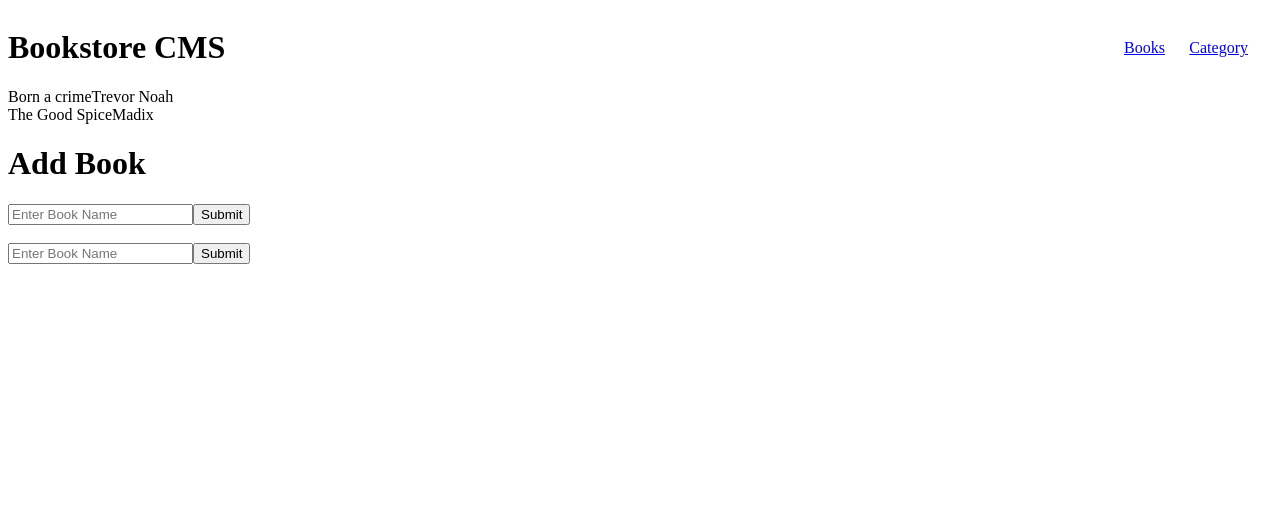
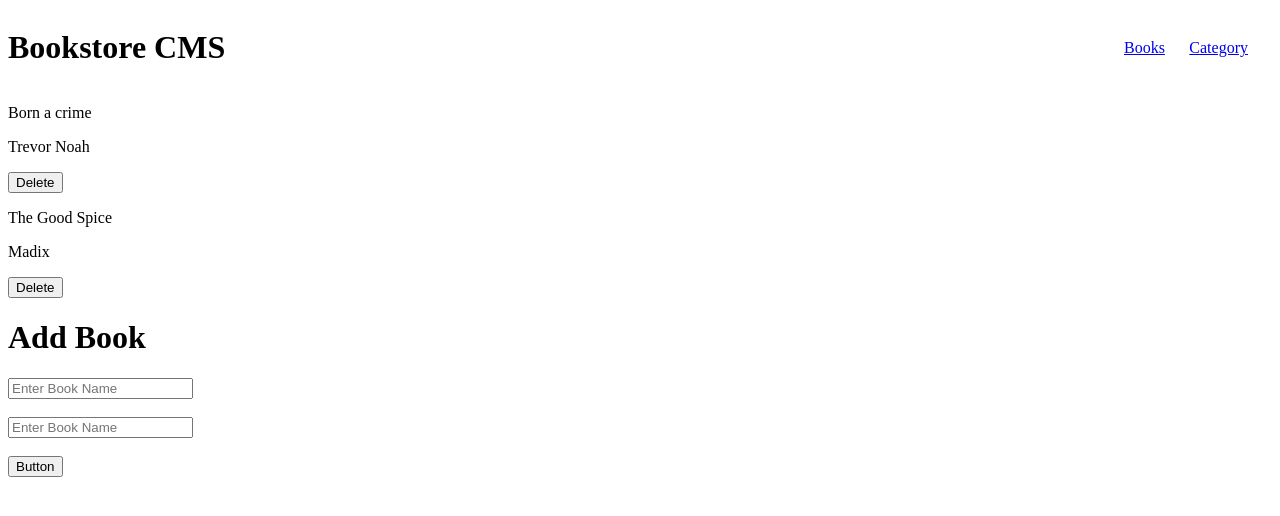
Before and after one commit to BonkeGcobo/BookStore2, a React (Create React App) app: page / in a window 1280 px wide. Shown: the top 516 px of the page. Built offline with nearby package versions, Linux system fonts and the light colour scheme.

Commit message:
Fix according to project requirements

```diff
--- a/src/App.css
+++ b/src/App.css
@@ -15,3 +15,7 @@
 .active-link {
   text-decoration: none;
 }
+
+.book {
+  margin-bottom: 1px;
+}
--- a/src/components/Books/AddBook.js
+++ b/src/components/Books/AddBook.js
@@ -3,11 +3,12 @@ const AddBook = () => (
     <h1>Add Book</h1>
     <form className="form">
       <input type="text" placeholder="Enter Book Name" />
-      <input type="submit" />
       <br />
       <br />
       <input type="text" placeholder="Enter Book Name" />
-      <input type="submit" />
+      <br />
+      <br />
+      <button type="submit">Button</button>
     </form>
   </div>
 );
--- a/src/components/Books/Book.js
+++ b/src/components/Books/Book.js
@@ -1,13 +1,21 @@
 import PropTypes from 'prop-types';
+import React from 'react';
 
 const Book = (props) => {
   const { name, author } = props;
 
   return (
-    <div className="book">
-      {name}
-      {author}
-    </div>
+    <>
+      <div className="book">
+        <p className="bookTitle">{name}</p>
+        <p className="bookAuthor">{author}</p>
+
+        <button type="button">
+          Delete
+        </button>
+      </div>
+    </>
+
   );
 };
 
--- a/src/components/Category/Category.js
+++ b/src/components/Category/Category.js
@@ -1,7 +1,7 @@
 function Category() {
   return (
     <div>
-      <h1>Coming Soon</h1>
+      <button type="submit">Check Status</button>
     </div>
   );
 }
```
